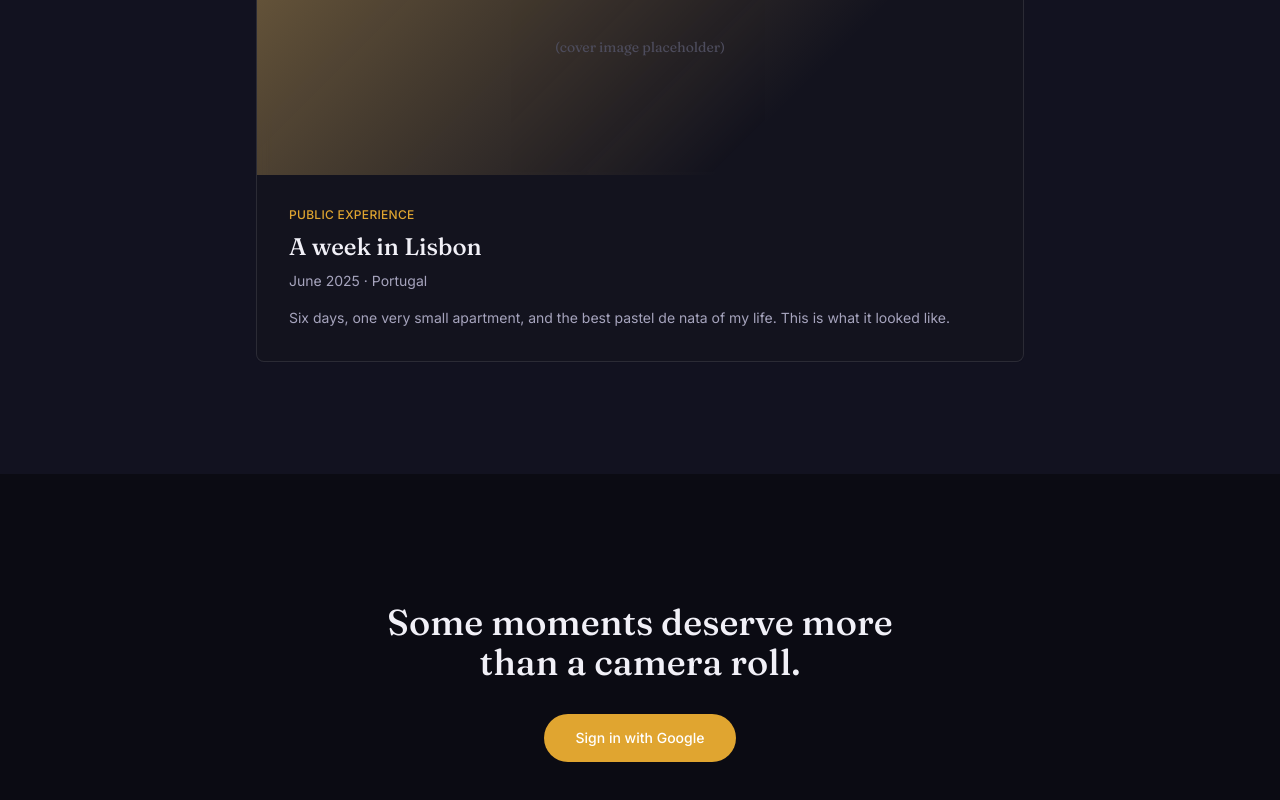
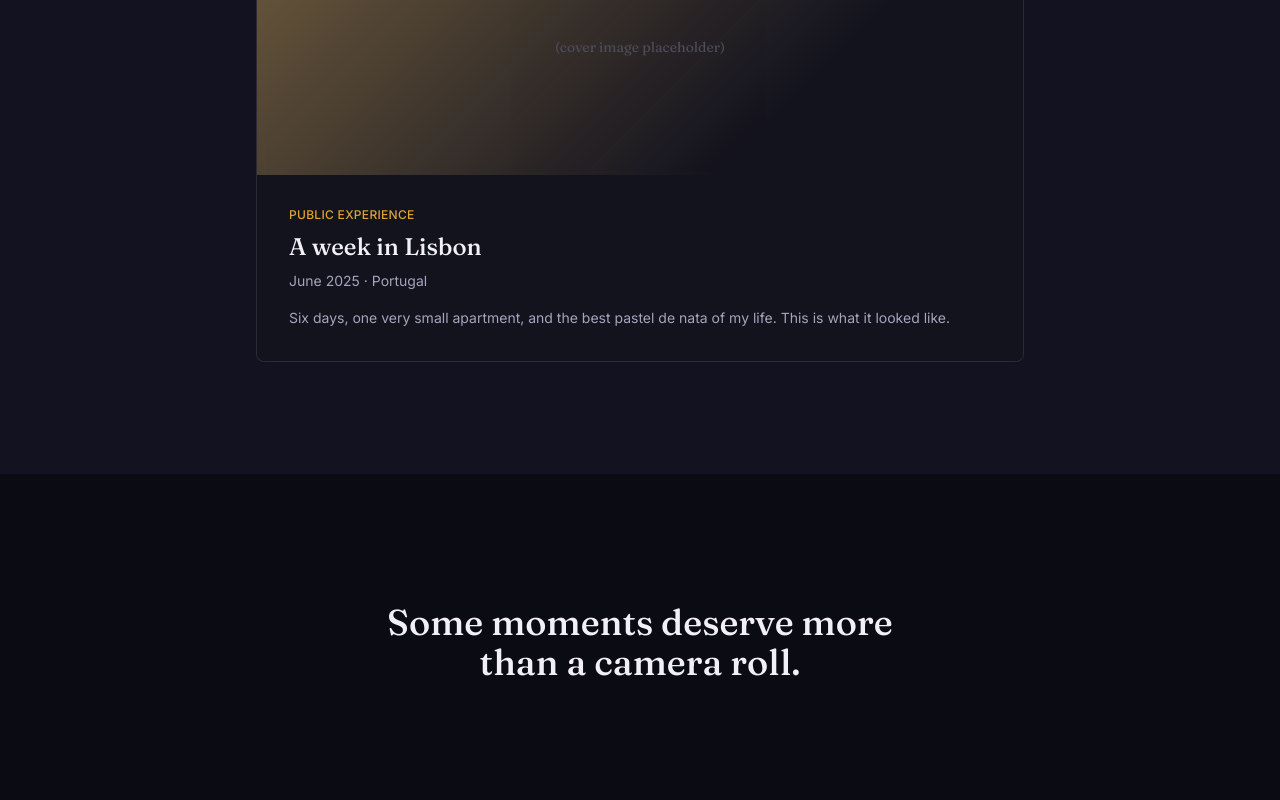
Before and after one commit to sangamithirai-rs/Afterglow, a React (Vite) app: page / in a window 1280 px wide. Shown: the part 1814-2614 px from the top of the page. Built offline with nearby package versions, Linux system fonts and the light colour scheme; no server answers.

Commit message:
remove duplicate sign in button

```diff
--- a/src/components/landing/FinalCTA.tsx
+++ b/src/components/landing/FinalCTA.tsx
@@ -1,20 +1,9 @@
-import { useAuth } from '../../contexts/AuthContext'
-
 export function FinalCTA() {
-  const { signInWithGoogle } = useAuth()
-
   return (
     <section className="px-6 py-24 text-center md:py-32">
       <h2 className="mx-auto max-w-lg font-serif text-3xl font-medium text-ink md:text-4xl">
         Some moments deserve more than a camera roll.
       </h2>
-      <button
-        type="button"
-        onClick={signInWithGoogle}
-        className="mt-8 rounded-full bg-accent px-8 py-3.5 text-sm font-medium text-white transition hover:bg-accent-soft"
-      >
-        Sign in with Google
-      </button>
     </section>
   )
 }
```
